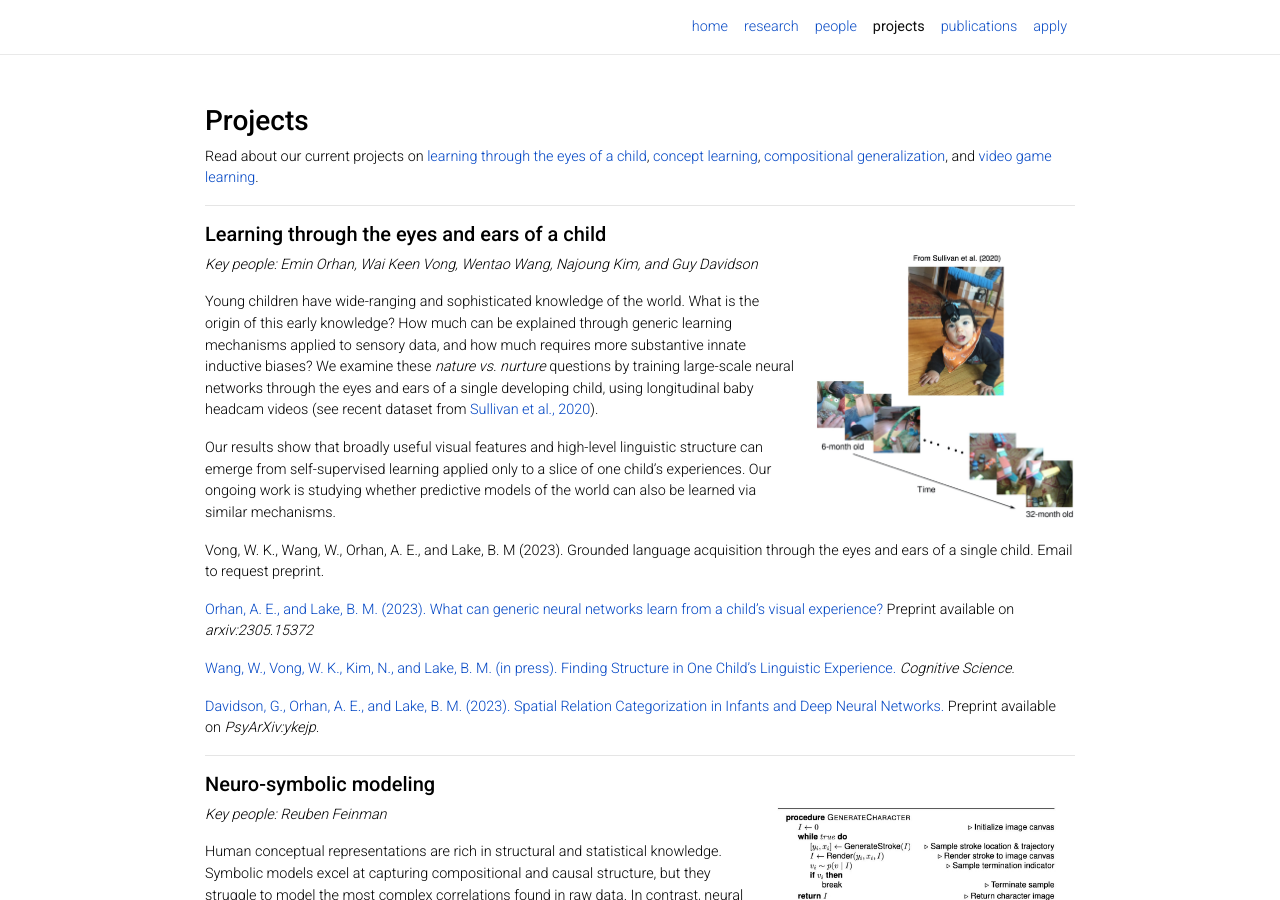
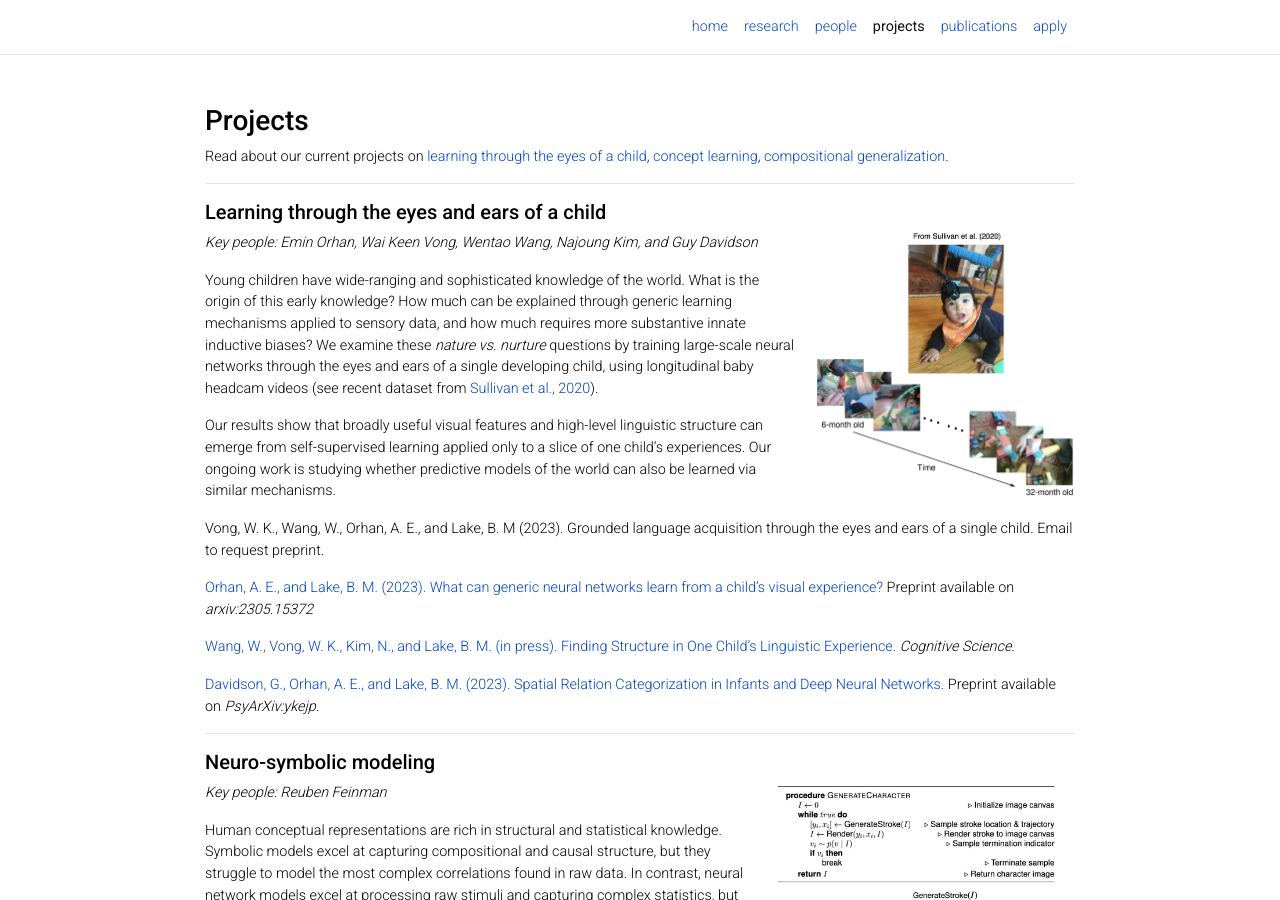
Before and after one commit to lake-lab/lake-lab.github.io, a Jekyll site: the page built from _pages/projects.md, in a window 1280 px wide and 900 px high. Built offline with Jekyll 4.4.1, drawn with Linux system fonts in a browser that asks for light colours; nearby versions of some CDN libraries; comment, search, counter and statistics services are not loaded; a style sheet for code colours, icons or effects is not loaded.

Commit message:
rmv link

```diff
--- a/_pages/projects.md
+++ b/_pages/projects.md
@@ -10,8 +10,7 @@ id: 3
 Read about our current projects on
 [learning through the eyes of a child](#learning-through-the-eyes-of-a-child),
 [concept learning](#concept-learning-in-minds-and-machines),
-[compositional generalization](#compositional-generalization-in-minds-and-machines),
-and [video game learning](#video-game-learning-in-minds-and-machines).
+[compositional generalization](#compositional-generalization-in-minds-and-machines).
 
 ---
 
```
